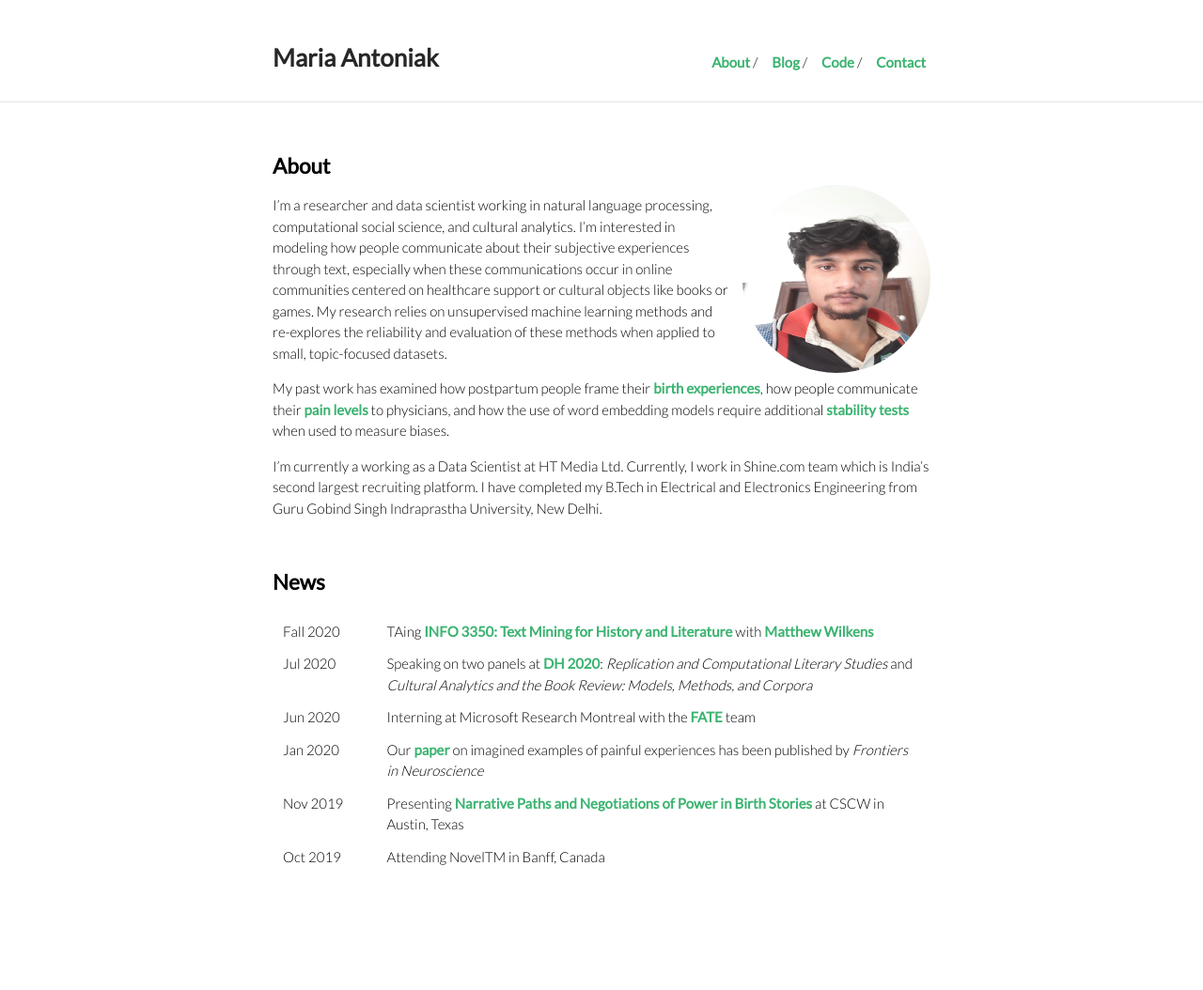
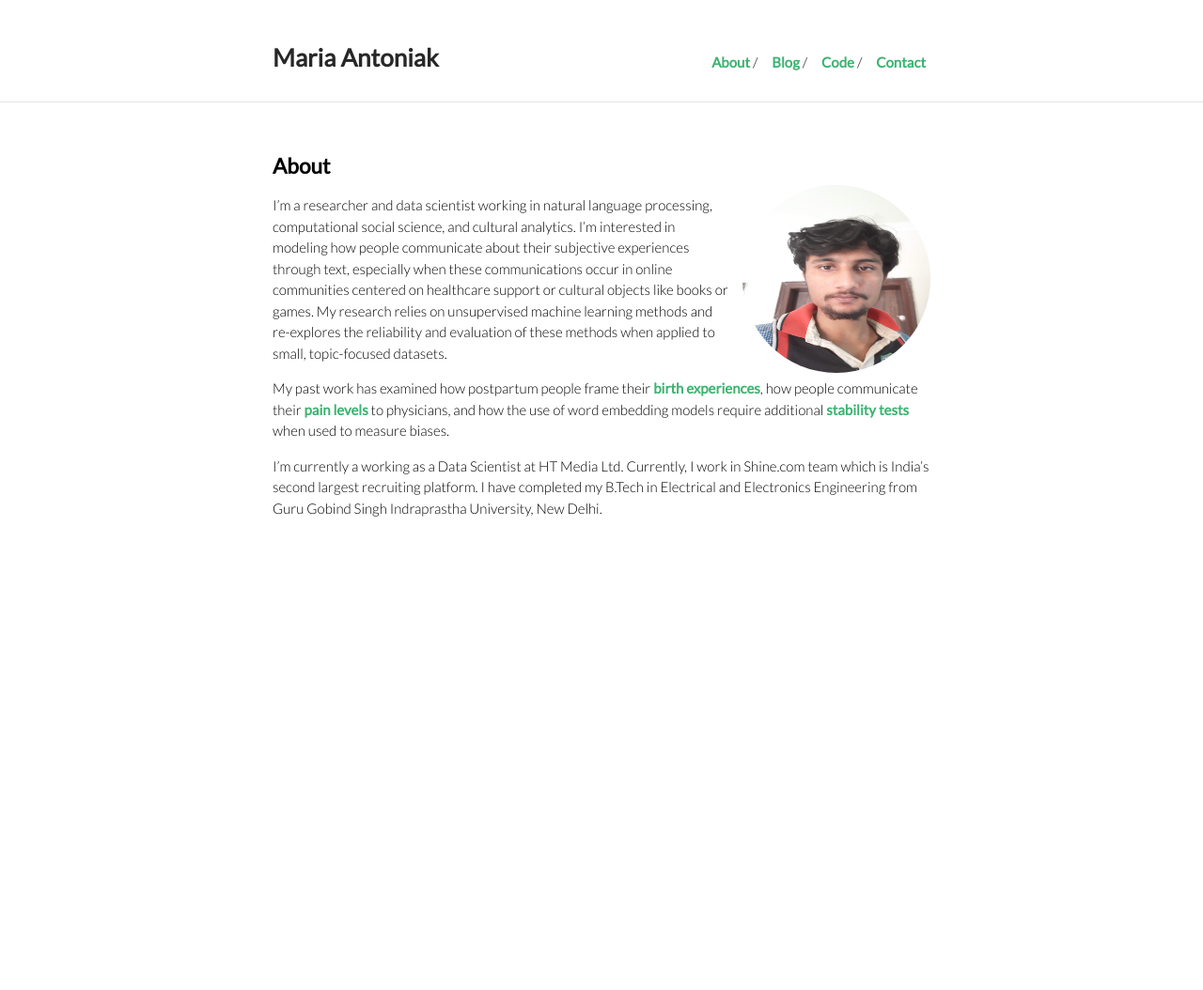
Before and after one commit to aman-sawarn/aman-sawarn.github.io, a Jekyll site: the page built from index.md, in a window 1280 px wide. Shown: the whole page at 94% size. Built offline with Jekyll 4.4.1, drawn with Linux system fonts in a browser that asks for light colours; after the commit the page ends 900 px from its top, so only the background shows below that.

Commit message:
Update index.md

```diff
--- a/index.md
+++ b/index.md
@@ -161,39 +161,6 @@ English ,  Hindi
 <br>
 <br> -->
 
-<br>
-
-## News
-
-<table style="width:100%">
-  <tr>
-    <td width="15%">Fall 2020</td>
-    <td>TAing <a href="https://github.com/wilkens-teaching/info3350-f20">INFO 3350: Text Mining for History and Literature</a> with <a href="https://mattwilkens.com/">Matthew Wilkens</a></td>
-  </tr>
-  <tr>
-    <td width="15%">Jul 2020</td>
-    <td>Speaking on two panels at <a href="https://dh2020.adho.org/">DH 2020</a>: <i>Replication and Computational Literary Studies</i> and <i>Cultural Analytics and the Book Review: Models, Methods, and Corpora</i></td>
-  </tr>
-  <tr>
-    <td width="15%">Jun 2020</td>
-    <td>Interning at Microsoft Research Montreal with the <a href="https://www.microsoft.com/en-us/research/group/fate/">FATE</a> team</td>
-  </tr>
-  <tr>
-    <td width="15%">Jan 2020</td>
-    <td>Our <a href="https://maria-antoniak.github.io/resources/2020_frontiers_pain.pdf">paper</a> on imagined examples of painful experiences has been published by <i>Frontiers in Neuroscience</i></td>
-  </tr>
-  <tr>
-    <td>Nov 2019</td>
-    <td>Presenting <a href="https://maria-antoniak.github.io/resources/2019_cscw_birth_stories.pdf">Narrative Paths and Negotiations of Power in Birth Stories</a> at CSCW in Austin, Texas</td>
-  </tr>
-  <tr>
-    <td>Oct 2019</td>
-    <td>Attending NovelTM in Banff, Canada</td>
-  </tr>
-</table>
-
-
-<br>
 
 
 <br><br><br>
```
